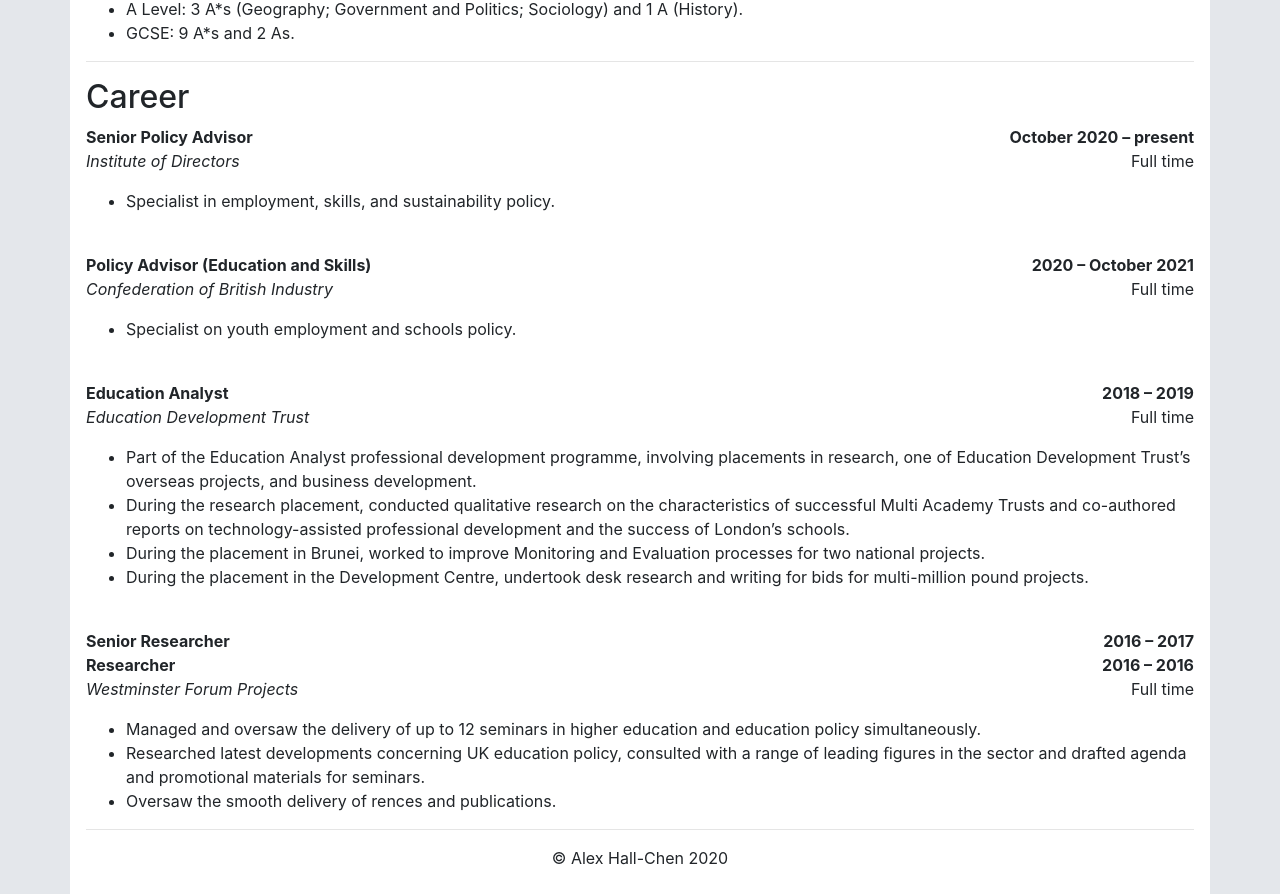
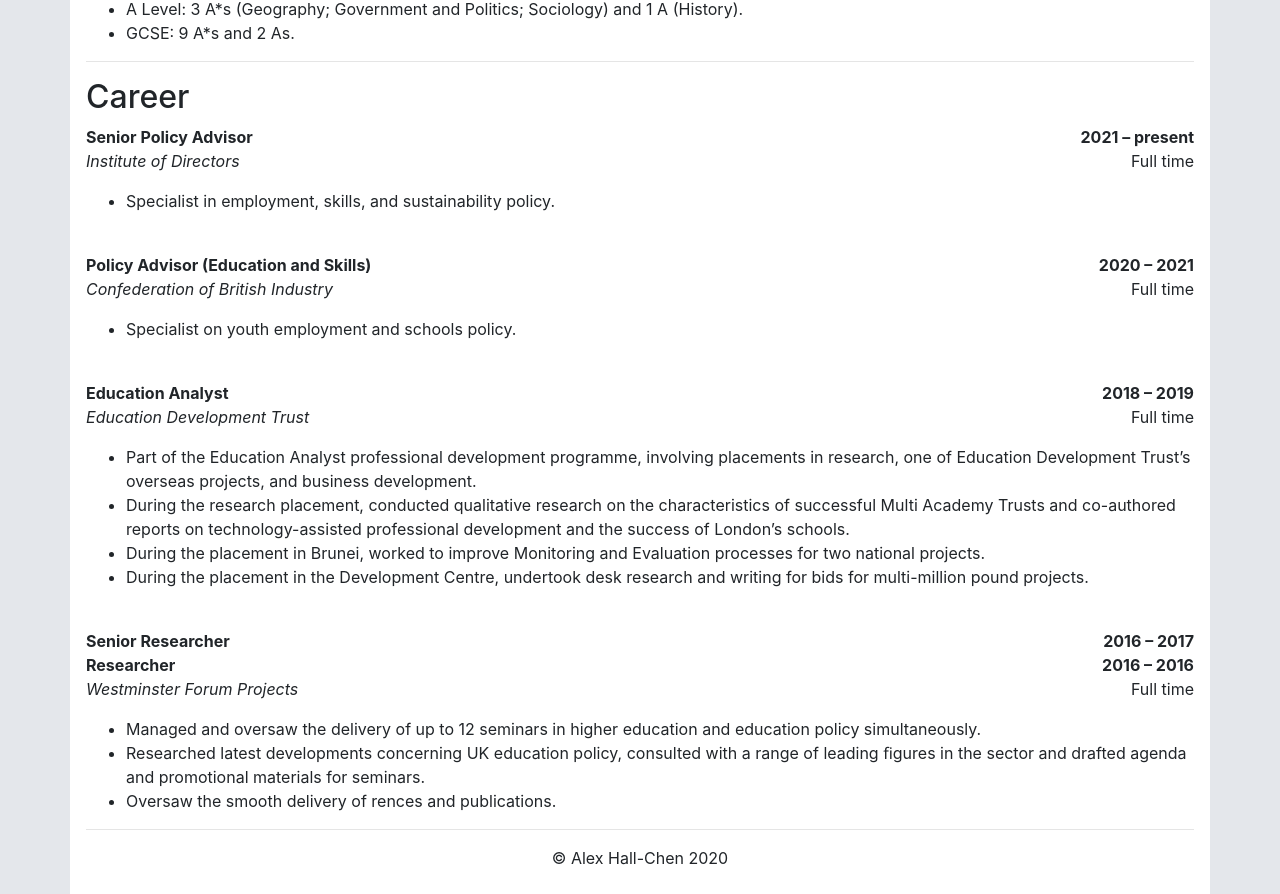
Before and after one commit to valerian-chen/alex.hall-chen.com, a plain HTML site: page cv.html in a window 1280 px wide. Shown: the part 1238-2132 px from the top of the page. Drawn offline with nearby package versions, Linux system fonts and the light colour scheme.

Commit message:
Update cv.html

```diff
--- a/cv.html
+++ b/cv.html
@@ -122,7 +122,7 @@
 				<b>Senior Policy Advisor</b>
 			</span>
             <span style="float:right;">
-				<b>October 2020 &ndash; present</b>
+				<b>2021 &ndash; present</b>
 			</span><br>
 			<span style="text-align:left;">
 				<i>Institute of Directors</i>
@@ -140,7 +140,7 @@
 				<b>Policy Advisor (Education and Skills) </b>
 			</span>
             <span style="float:right;">
-				<b>2020 &ndash; October 2021</b>
+				<b>2020 &ndash; 2021</b>
 			</span><br>
 			<span style="text-align:left;">
 				<i>Confederation of British Industry</i>
```
